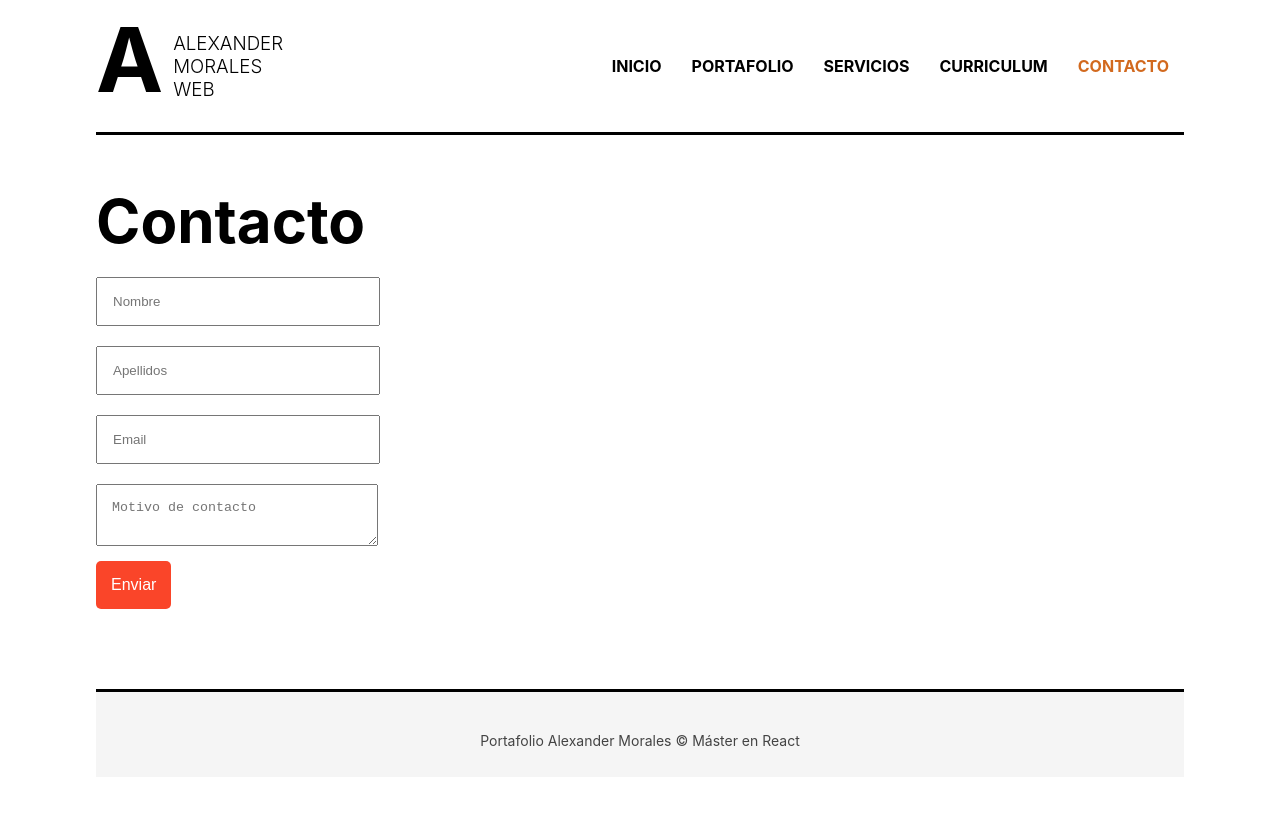
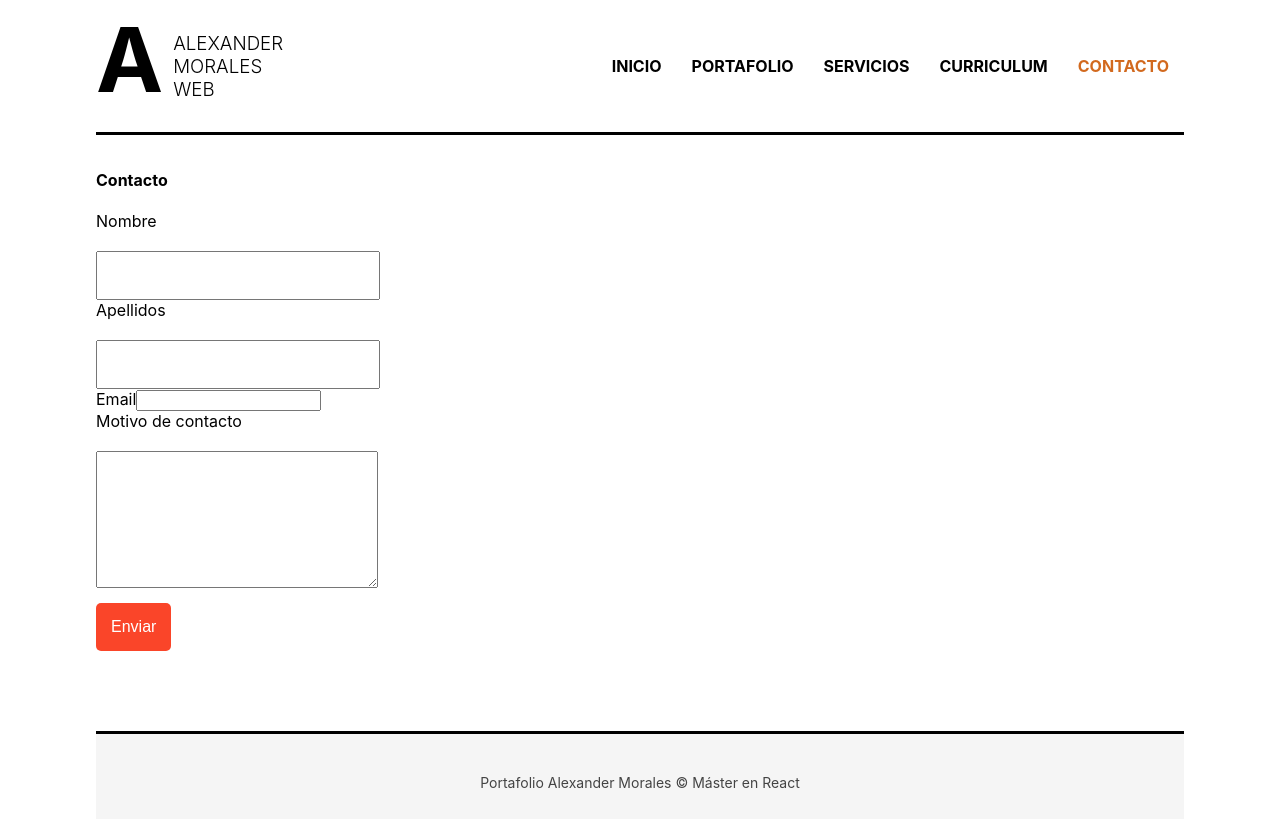
Before and after one commit to Eamll/portafolio-react, a React (Create React App) app: page /contacto in a window 1280 px wide. Built offline with nearby package versions, Linux system fonts and the light colour scheme.

Commit message:
See if form with netlify works

```diff
--- a/src/components/Contacto.js
+++ b/src/components/Contacto.js
@@ -1,16 +1,31 @@
-import React from 'react'
+import React from 'react';
 
 export const Contacto = () => {
     return (
-        <div className='page'>
-            <h1 className='heading'>Contacto</h1>
+        <div>
+            <h4>Contacto</h4>
+            <form name="contact" method="POST" data-netlify="true">
+                <div>
+                    <label htmlFor="name-form">Nombre</label>
+                    <input type="text" name="name" required id="name-form" />
+                </div>
+                <div>
+                    <label htmlFor="lastname-form">Apellidos</label>
+                    <input type="text" name="apellidos" id="lastname-form" />
+                </div>
+                <div>
+                    <label htmlFor="email-form">Email</label>
+                    <input type="email" name="email" required id="email-form" />
+                </div>
 
-            <form className='contact' action='mailto:alexandermoralesllanos1@gmail.com'>
-                <input type="text" placeholder='Nombre' />
-                <input type="text" placeholder='Apellidos' />
-                <input type="text" placeholder='Email' />
-                <textarea placeholder='Motivo de contacto' />
-                <input type="submit" value="Enviar" />
+                <div>
+                    <label htmlFor="message-form">Motivo de contacto</label>
+                    <textarea name="message" rows="7" id="message-form"></textarea>
+                </div>
+                <div>
+                    <div data-netlify-recaptcha="true"></div>
+                </div>
+                <button type="submit">Enviar</button>
             </form>
         </div>
     )
```
